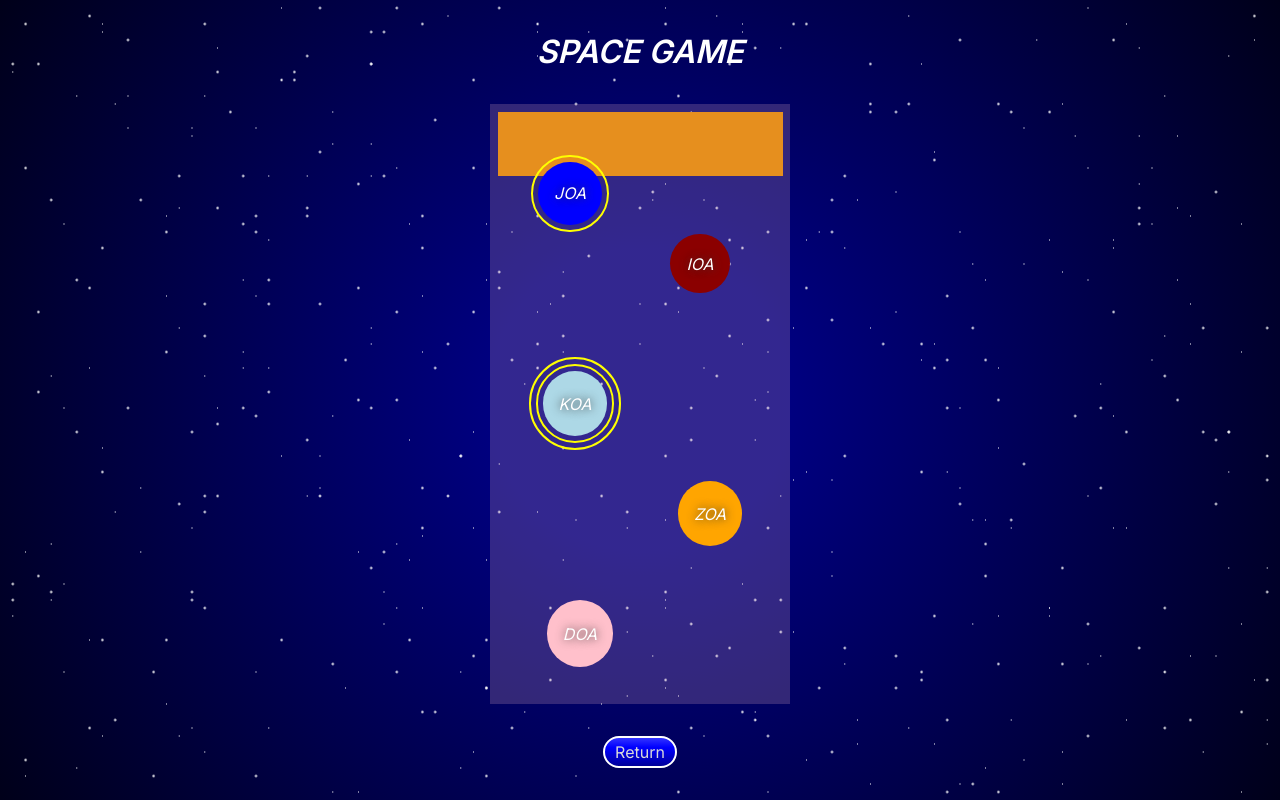
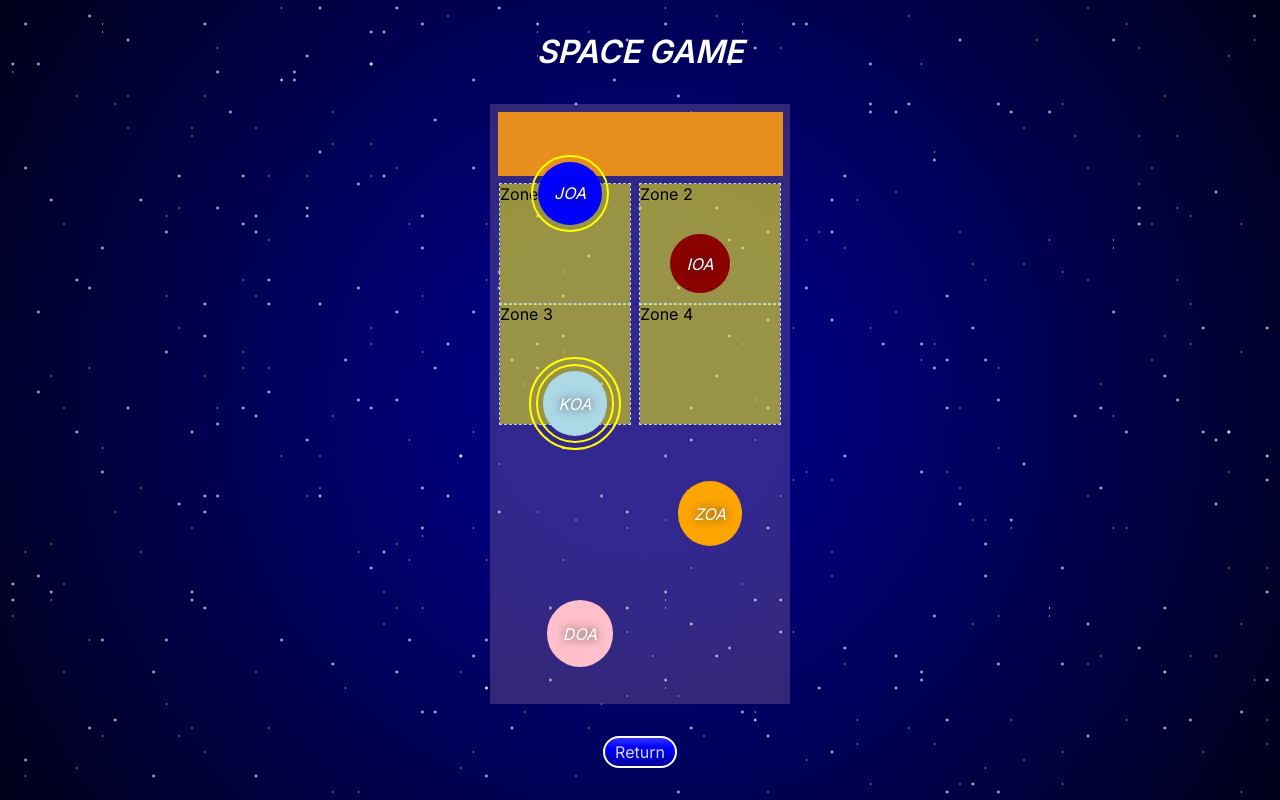
Before and after one commit to franco-ortega/space-game, a Next.js app: page /game in a window 1280 px wide. Built offline with nearby package versions, Linux system fonts and the light colour scheme.

Commit message:
add 4 zones to GameBoard using ZoneTemplate

```diff
--- a/app/components/game/GameBoard.tsx
+++ b/app/components/game/GameBoard.tsx
@@ -1,6 +1,7 @@
 // import Planet from '../planets/Planet';
 import PlanetContainer from '../planets/PlanetContainer';
 import SpaceDock from '../spaceDock/SpaceDock';
+import ZoneTemplate from '../zones/ZoneTemplate';
 import styles from './GameBoard.module.css';
 
 type Props = {};
@@ -9,6 +10,46 @@ export default function GameBoard({}: Props) {
 	return (
 		<main className={styles.GameBoard}>
 			<SpaceDock />
+			<ZoneTemplate
+				zoneData={{
+					zoneCoordinates: {
+						column: '2 / 15',
+						row: '5 / 11',
+					},
+				}}
+			>
+				Zone 1
+			</ZoneTemplate>
+			<ZoneTemplate
+				zoneData={{
+					zoneCoordinates: {
+						column: '16 / 30',
+						row: '5 / 11',
+					},
+				}}
+			>
+				Zone 2
+			</ZoneTemplate>
+			<ZoneTemplate
+				zoneData={{
+					zoneCoordinates: {
+						column: '2 / 15',
+						row: '11 / 17',
+					},
+				}}
+			>
+				Zone 3
+			</ZoneTemplate>
+			<ZoneTemplate
+				zoneData={{
+					zoneCoordinates: {
+						column: '16 / 30',
+						row: '11 / 17',
+					},
+				}}
+			>
+				Zone 4
+			</ZoneTemplate>
 			<PlanetContainer
 				planetData={{
 					name: 'JOA',
--- a/app/components/zones/ZoneTemplate.module.css
+++ b/app/components/zones/ZoneTemplate.module.css
@@ -1,3 +1,5 @@
 .ZoneTemplate {
 	background-color: hsl(60, 100%, 50%, 0.5);
+
+	outline: dashed lightblue 1px;
 }
```
